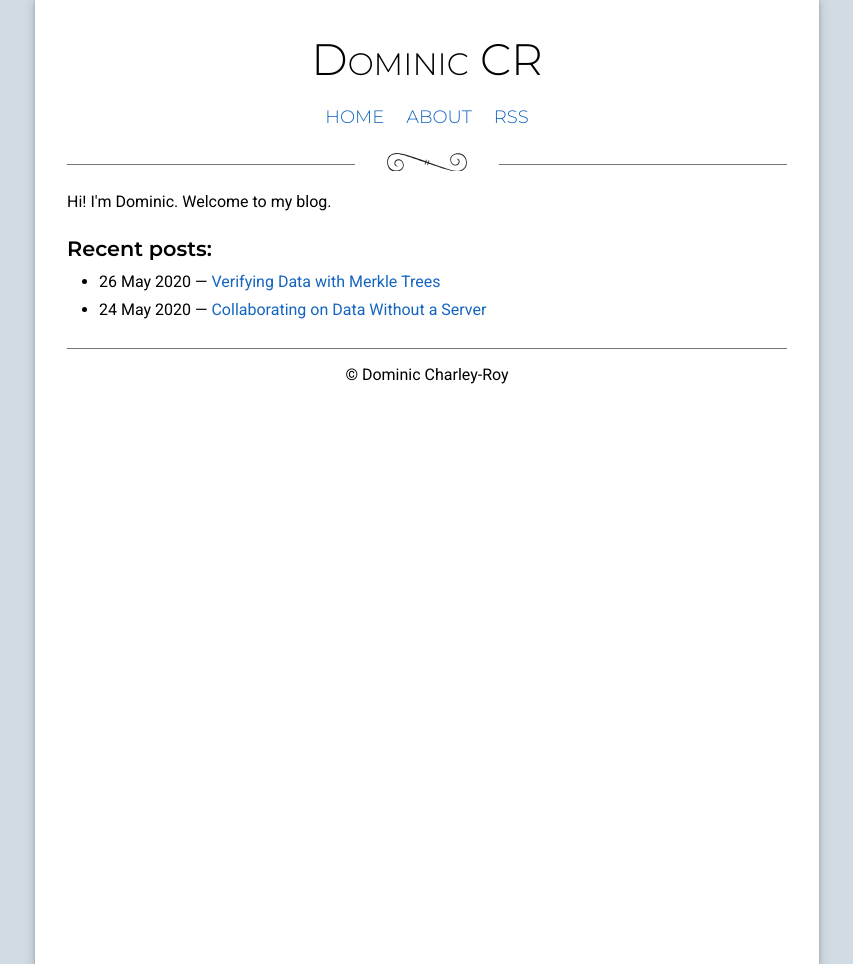
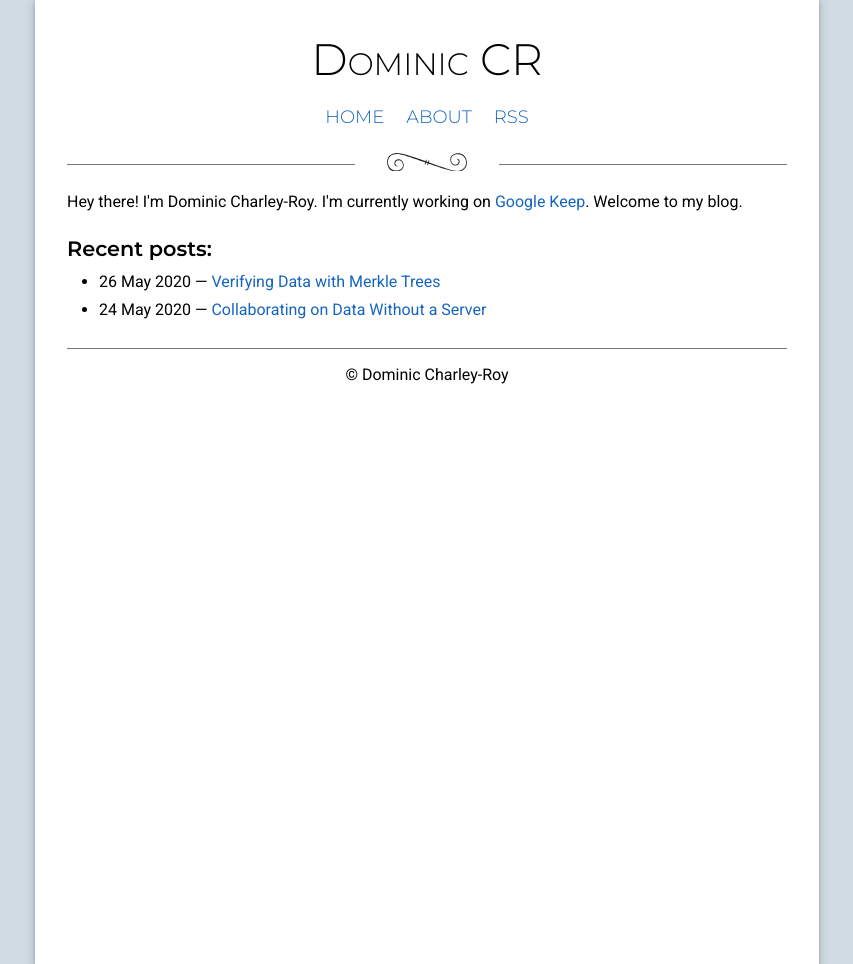
Before and after one commit to jokeofweek/jokeofweek.github.io, a Jekyll site: the page built from index.markdown, in a window 1280 px wide. Shown: the whole page, without its empty margins (213-1066 px from the left). Built offline with Jekyll 4.4.1, drawn with Linux system fonts in a browser that asks for light colours.

Commit message:
Make home page a bit more friendly.

```diff
--- a/_layouts/home.html
+++ b/_layouts/home.html
@@ -2,7 +2,7 @@
 layout: default
 ---
 
-<p>Hi! I'm Dominic. Welcome to my blog.</p>
+<p>Hey there! I'm Dominic Charley-Roy. I'm currently working on <a href="https://keep.google.com">Google Keep</a>. Welcome to my blog.</p>
 
 <h3>Recent posts:</h3>
 <ul>
```
